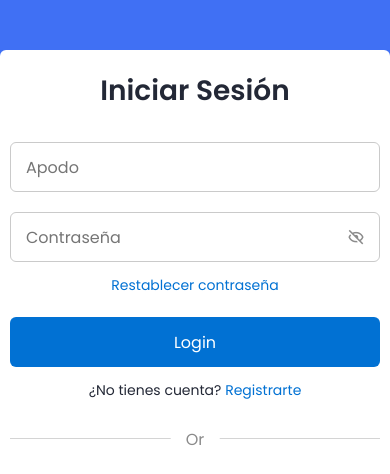
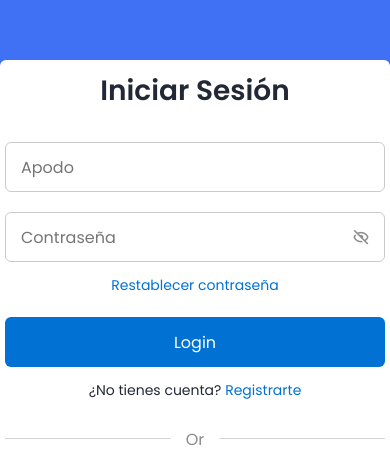
Before and after one commit to NahuSalinass/BetGambler, a website: page public/registro-login.html in a window 390 px wide. Shown: the part 258-732 px from the top of the page. Drawn offline with nearby package versions, Linux system fonts and the light colour scheme; files whose address does not match are found by name.

Commit message:
Update registro.css

```diff
--- a/public/css/registro.css
+++ b/public/css/registro.css
@@ -166,7 +166,7 @@ a.google span{
 
 @media screen and (max-width: 400px) {
     .form{
-        padding: 20px 10px;
+        padding: 10px 5px;
     }
 
 }
```
